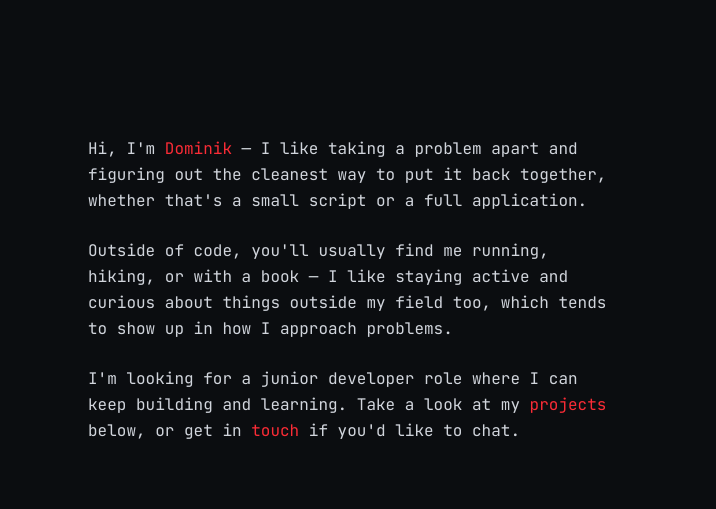
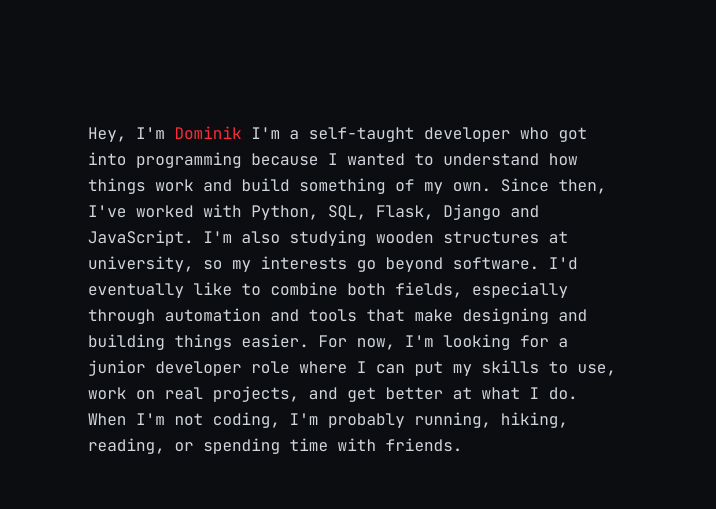
Before and after one commit to DRencsok/drencsok.github.io, a website: page index.html in a window 1280 px wide. Shown: the part 980-1489 px from the top of the page, 0-716 px from the left. Drawn offline with nearby package versions, Linux system fonts and the light colour scheme.

Commit message:
Update information

```diff
--- a/index.html
+++ b/index.html
@@ -147,16 +147,15 @@
     <div class="grid md:grid-cols-2 gap-12 text-gray-300 max-w-6xl mx-auto px-6 w-full items-center flex-1">
         <div class="space-y-6 leading-relaxed mb-0">
             <p>
-            Hi, I'm <a href="#home" class="text-red-500">Dominik</a>
-            — I like taking a problem apart and figuring out the cleanest way to put it back together, whether that's a small script or a full application.
-            </p>
-            <p>
-            Outside of code, you'll usually find me running, hiking, or with a book
-            — I like staying active and curious about things outside my field too, which tends to show up in how I approach problems.
-            </p>
-            <p>
-            I'm looking for a junior developer role where I can keep building and learning.
-            Take a look at my <a href="#projects" class="text-red-500">projects</a> below, or get in <a href="#contact" class="text-red-500">touch</a> if you'd like to chat.
+            Hey, I'm <a href="#home" class="text-red-500">Dominik</a>
+
+            I'm a self-taught developer who got into programming because I wanted to understand how things work and build something of my own. Since then, I've worked with Python, SQL, Flask, Django and JavaScript.
+
+            I'm also studying wooden structures at university, so my interests go beyond software. I'd eventually like to combine both fields, especially through automation and tools that make designing and building things easier.
+
+            For now, I'm looking for a junior developer role where I can put my skills to use, work on real projects, and get better at what I do.
+
+            When I'm not coding, I'm probably running, hiking, reading, or spending time with friends.
             </p>
         </div>
 
```
